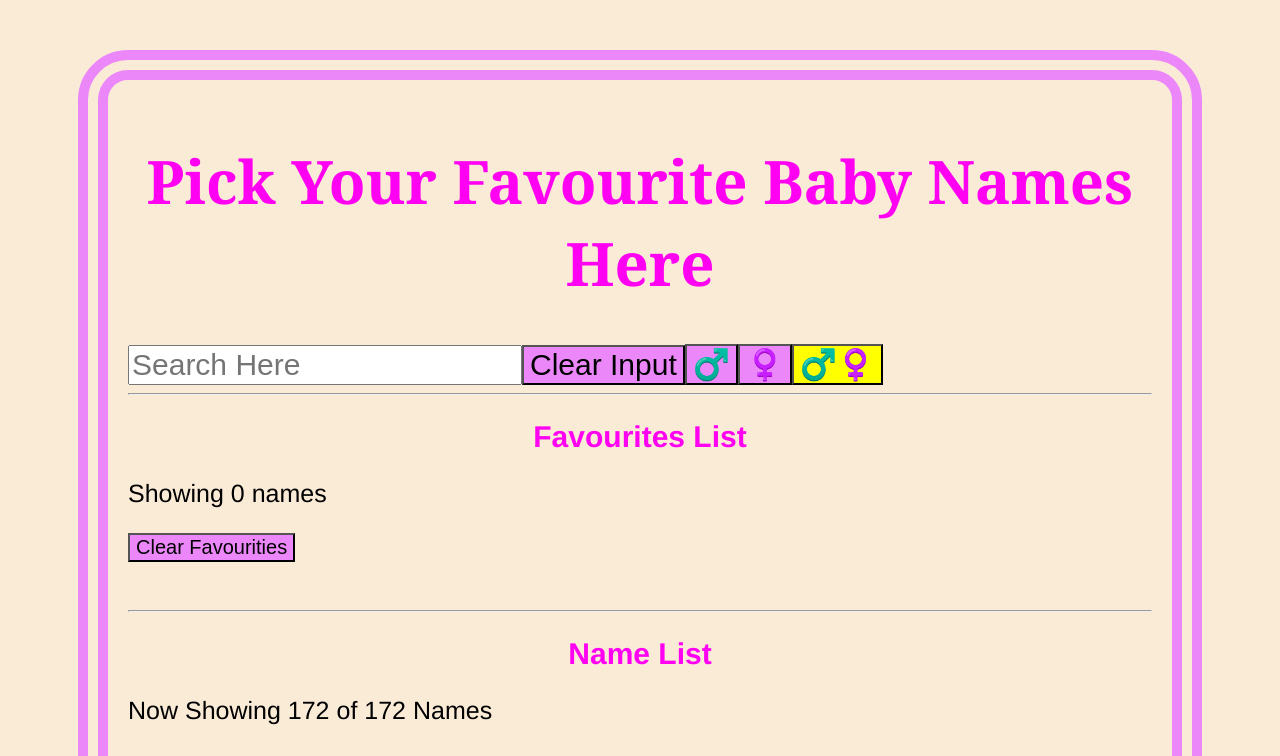
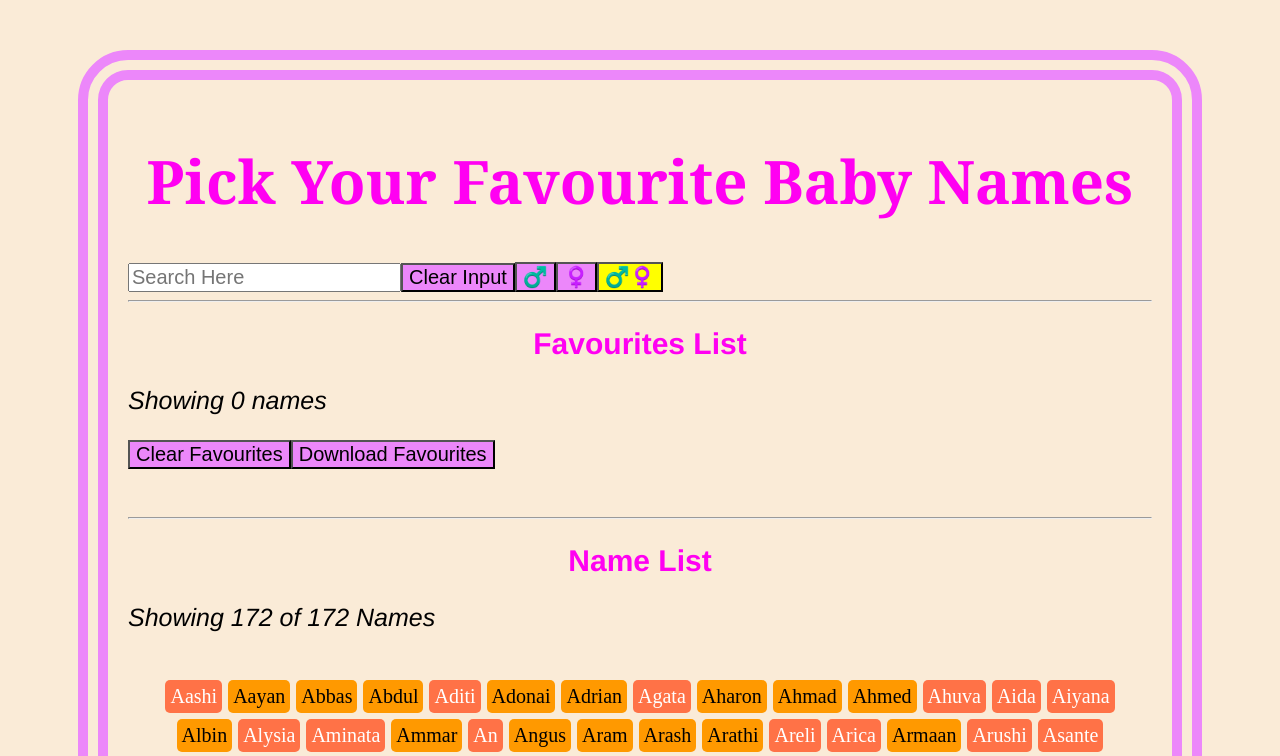
Before and after one commit to owen-dearman/baby-names-V2, a React (Create React App) app: page / in a window 1280 px wide. Shown: the top 756 px of the page. Built offline with nearby package versions, Linux system fonts and the light colour scheme.

Commit message:
add favicon, download favourites functionality

```diff
--- a/public/index.html
+++ b/public/index.html
@@ -1,7 +1,7 @@
 <!DOCTYPE html>
 <html lang="en">
   <head>
-    <title>Baby Names :)</title>
+    <title>Baby Names</title>
     <link href="../style.css" rel="stylesheet">
   </head>
   <body>
--- a/public/style.css
+++ b/public/style.css
@@ -1,17 +1,11 @@
 body{
     background-color: antiquewhite;
-    display: flex;
-    flex-direction: row;
-    flex-wrap: wrap;
-    justify-content: center;
     width:80%;
     border: 30px double #ec87fa;
     height: auto;
     margin: 50px auto;
     border-radius: 50px;
     padding: 20px
-
-
 }
 
 .babyNamesList {
@@ -54,7 +48,8 @@ body{
     font-size: 60px;
     font-family:Georgia, 'Times New Roman', Times, serif;
     color:rgb(255, 0, 242);
-    text-align: center
+    text-align: center;
+    font-style: bold;
 }
 
 .title{
@@ -69,18 +64,15 @@ body{
     font-family: 'Franklin Gothic Medium', 'Arial Narrow', Arial, sans-serif;
     color:rgb(0, 0, 0);
     text-align: left;
+    font-style: italic;
 }
 
 button{
-    font-size: 30px;
+    font-size: 20px;
     background-color: #ec87fa;
-
-
 }
 
 .activeButton{
-    font-size:30px;
+    font-size:20px;
     background:rgb(255, 255, 0);
-
-
 }
--- a/src/App.tsx
+++ b/src/App.tsx
@@ -61,14 +61,26 @@ function App(): JSX.Element {
     );
   }
 
+  //download favourites
+  const downloadFavourites = () => {
+    const namesString: string= favourites.map((x) => `${x.name} (${x.sex})`).join(", ")
+    const element = document.createElement("a");
+    const file = new Blob([namesString], {
+      type: "text/plain"
+    });
+    element.href = URL.createObjectURL(file);
+    element.download = "Favourite-Baby-Names.txt";
+    document.body.appendChild(element);
+    element.click();
+  };
+
   //Formatting of function component
-
   return (
     <>
-      <h1 className="headerTitle">Pick Your Favourite Baby Names Here</h1>
+      <h1 className="headerTitle">Pick Your Favourite Baby Names</h1>
       <div>
         <input
-          style={{ fontSize: 30 }}
+          style={{ fontSize: 20 }}
           placeholder="Search Here"
           value={searchTerm}
           onChange={(e) => setSearchTerm(e.target.value)}
@@ -109,14 +121,15 @@ function App(): JSX.Element {
       <hr />
       <h2 className="title">Favourites List</h2>
       <p className="subtitle">Showing {favourites.length} names</p>
-      <button style={{ fontSize: 20 }} onClick={() => setToFavourites([])}>
-        Clear Favourities
+      <button style={{ fontSize: 20}} onClick={() => setToFavourites([])}>
+        Clear Favourites
       </button>
+      <button style={{fontSize: 20}} onClick={downloadFavourites}>Download Favourites</button>
       <div className="babyNamesList">{preparedFavourites}</div>
       <hr />
       <h2 className="title">Name List</h2>
       <p className="subtitle">
-        Now Showing {preparedNames.length} of {babyNameData.length} Names
+        Showing {preparedNames.length} of {babyNameData.length} Names
       </p>
       <div className="babyNamesList">{preparedNames}</div>
     </>
```
Also changed, not shown: 1 other file (tests, documents, lock files or other folders).
